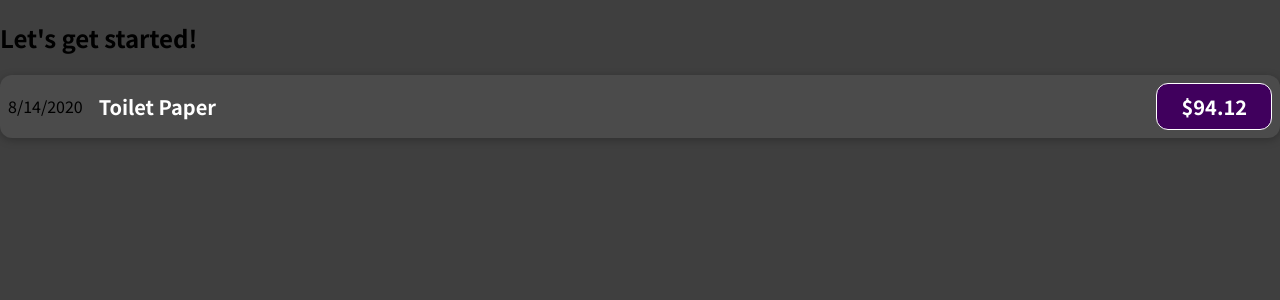
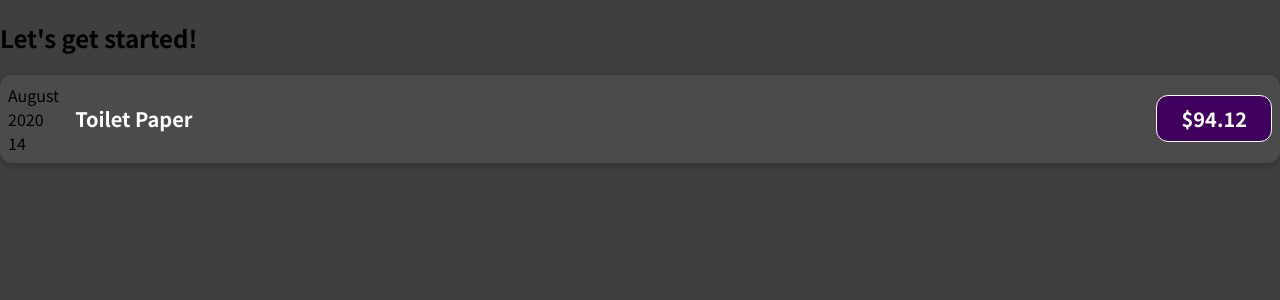
Before and after one commit to mojtabasharafiyeh/maximilian-course_reactjs, a JavaScript app: page / in a window 1280 px wide. Shown: the top 300 px of the page. Built offline with nearby package versions, Linux system fonts and the light colour scheme.

Commit message:
add some basic js code

```diff
--- a/src/component/ExpenceItem.js
+++ b/src/component/ExpenceItem.js
@@ -1,8 +1,15 @@
 import './ExpenseItem.css'
 function ExpenceItem(props) {
+  const month = props.date.toLocaleString('en-US', { month: 'long' })
+  const day = props.date.toLocaleString('en-US', { day: '2-digit' })
+  const year = props.date.getFullYear()
   return (
     <div className='expense-item'>
-      <div>{props.date.toLocaleDateString()}</div>
+      <div>
+        <div>{month}</div>
+        <div>{year}</div>
+        <div>{day}</div>
+      </div>
       <div className='expense-item__description'>
         <h2> {props.title}</h2>
         <div className='expense-item__price'>${props.amount}</div>
```
Also changed, not shown: 1 other file (tests, documents, lock files or other folders).
